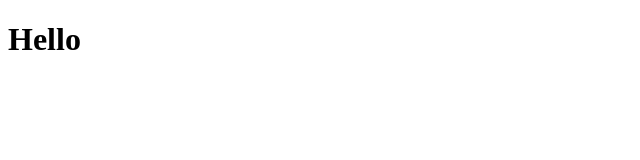
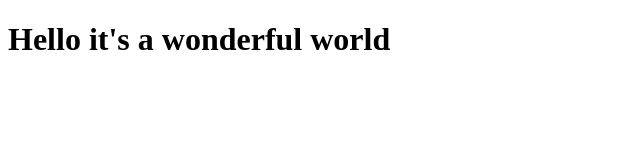
Before and after one commit to lintsaiwei/coursera, a plain HTML site: page site/index.html in a window 1280 px wide. Shown: the whole page, without its empty margins (0-640 px from the left). Drawn offline with Linux system fonts and the light colour scheme.

Commit message:
wonderful wonderful

```diff
--- a/site/index.html
+++ b/site/index.html
@@ -6,7 +6,7 @@
 	<title>Hello hello</title>
 </head>
 <body>
-	<h1>Hello</h1>
+	<h1>Hello it's a wonderful world</h1>
 
 </body>
 </html>
```
